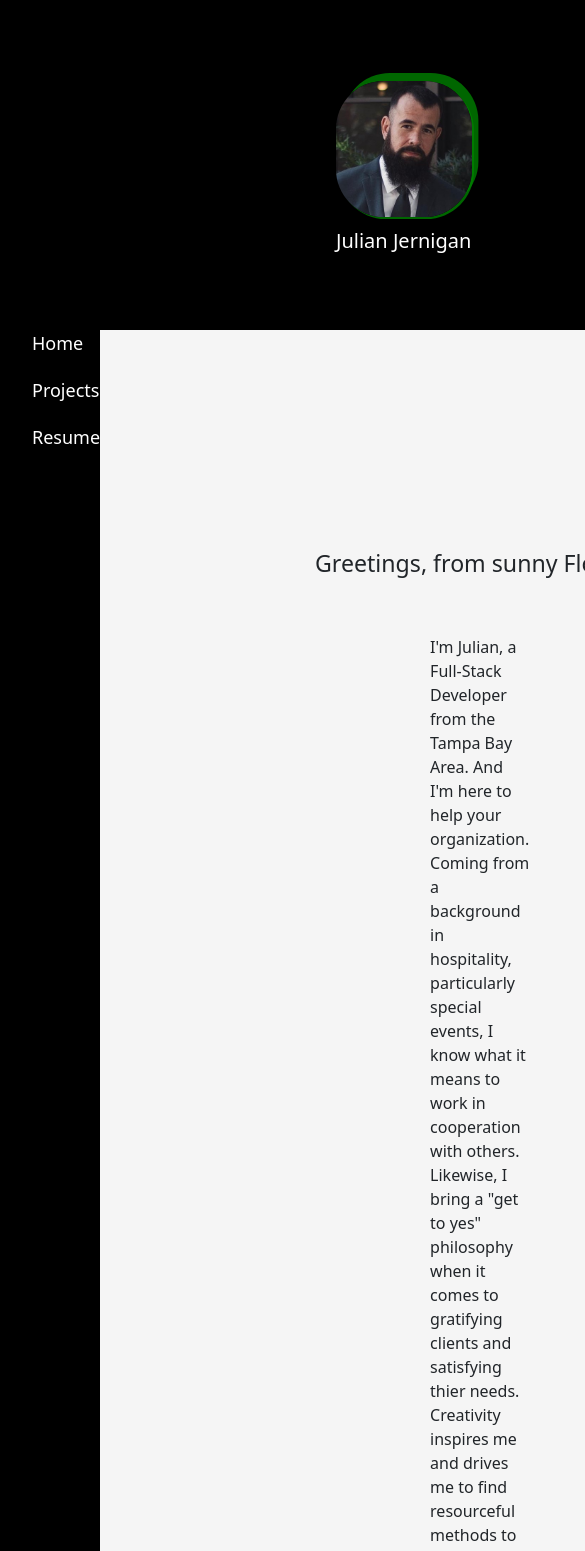
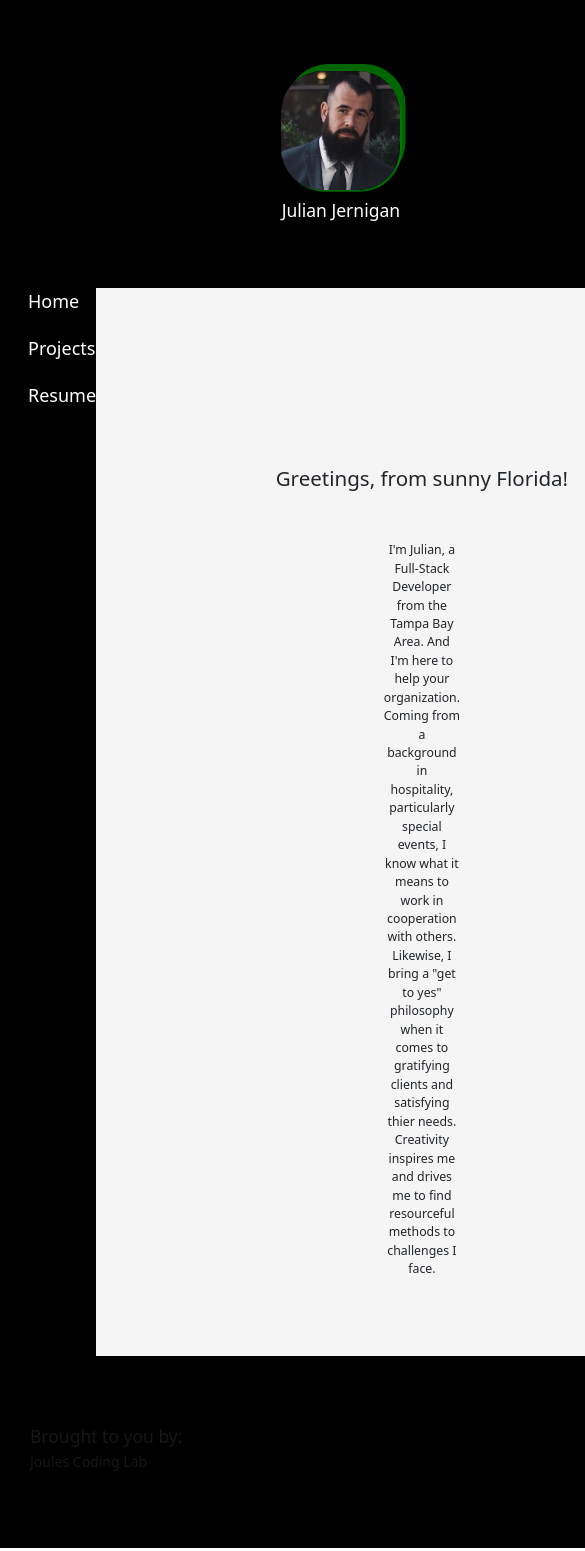
Before and after one commit to Job85/my-portfolio, a React (Create React App) app: page / in a window 390 px wide. Shown: the top 1551 px of the page, 585 px wide, since content can reach past the window. Built offline with nearby package versions, Linux system fonts and the light colour scheme.

Commit message:
made font size on about page responsive

```diff
--- a/src/AppStyles.jsx
+++ b/src/AppStyles.jsx
@@ -17,9 +17,12 @@ export const Main = styled.main`
     grid-area: main;
     background-color: whitesmoke;
     display: flex;
-    flex-direction: coloumn;
+    flex-direction: column;
+    align-items: center;
+    text-align: center;
+    justify-content: center;
 
     @media (max-width: 1000px) {
-        padding: 70px 30px;
+        padding: 4.3rem 1.8rem;
     }
 `
--- a/src/index.css
+++ b/src/index.css
@@ -11,3 +11,8 @@ code {
   font-family: source-code-pro, Menlo, Monaco, Consolas, 'Courier New',
     monospace;
 }
+
+html {
+  scroll-behavior: smooth;
+  font-size: 14px;
+}
--- a/src/pages/PageStyles.jsx
+++ b/src/pages/PageStyles.jsx
@@ -1,18 +1,20 @@
 import styled from 'styled-components';
 
 export const Div = styled.div`
-    margin-top: 150px;
+    margin-top: 8.375rem;
     display: flex;
     flex-direction: column;
     align-items: center;
 `
 
 export const Paragraph = styled.p`
-    margin-top: 50px;
-    margin-bottom: 20px;
-    min-height: 30vh;
-    padding-left: 300px;
-    padding-right: 300px
+    margin-top: 3.125rem;
+    margin-bottom: 1.25rem;
+    /* min-height: 30vh; */
+    padding-left: 18.75rem;
+    padding-right: 18.75rem;
+    font-size: calc(0.6rem + 1vw);
+
 `
 
 export const Img2 = styled.img`
```
